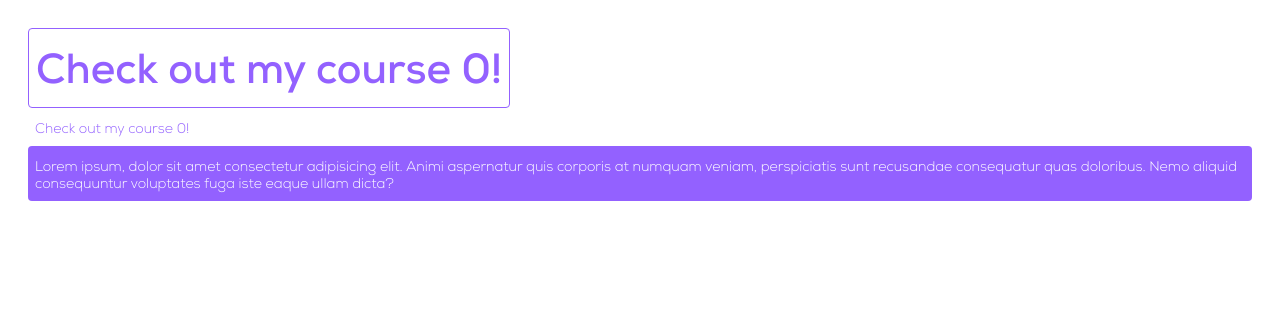
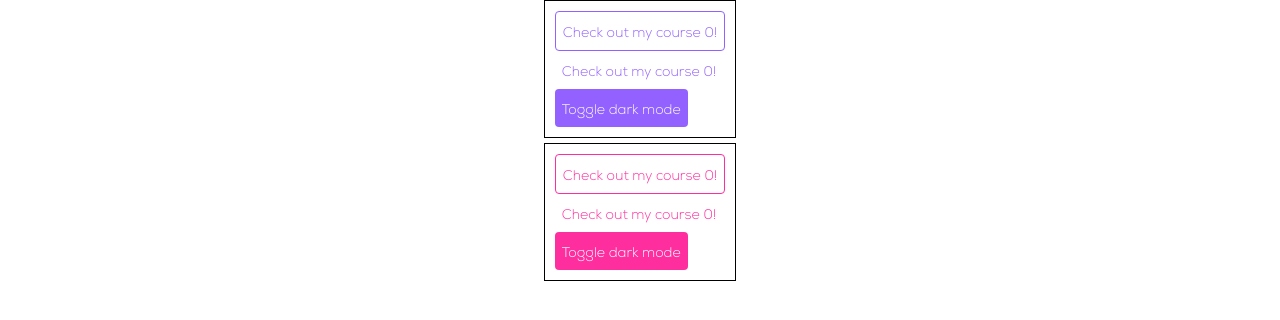
Before and after one commit to the-eternal-newbie/minimal-components, a React (Vite) app: page / in a window 1280 px wide. Shown: the top 320 px of the page. Built offline with nearby package versions, Linux system fonts and the light colour scheme.

Commit message:
feature: Add dark/secondary themes | Add support to color variables for button component

```diff
--- a/src/App.css
+++ b/src/App.css
@@ -13,3 +13,21 @@
 .card {
     padding: 4em;
 }
+
+.App {
+    width: 100vw;
+    height: 100vh;
+    display: flex;
+    flex-direction: column;
+    justify-content: start;
+    align-items: center;
+    margin: 0;
+    padding: 0;
+    position: absolute;
+    top: 0;
+    left: 0;
+}
+
+.App.dark {
+    background-color: #121212;
+}
--- a/src/App.tsx
+++ b/src/App.tsx
@@ -6,9 +6,10 @@ import { Button, Label } from './components';
 
 function App() {
     const [count, setCount] = useState(0);
+    const [darkMode, setDarkMode] = useState(false);
 
     return (
-        <div className="App">
+        <div className={`App ${darkMode ? 'dark' : ''}`}>
             {/* <Navbar>
                 <Container containerType="flex" direction="row">
                     <Label>01. About</Label>
@@ -32,20 +33,44 @@ function App() {
                     <Label>Check out my course {count}!</Label>
                 </Button>
             </Container> */}
+            <div style={{ border: '1px solid black', padding: '10px' }}>
+                <Button buttonType="outlined" darkMode={darkMode} onClick={() => setCount(count => count + 1)}>
+                    <Label>Check out my course {count}!</Label>
+                </Button>
+                <Button buttonType="text" darkMode={darkMode} onClick={() => setCount(count => count + 1)}>
+                    <Label>Check out my course {count}!</Label>
+                </Button>
+                <Button buttonType="filled" darkMode={darkMode} onClick={() => setDarkMode(prev => !prev)}>
+                    <Label>Toggle dark mode</Label>
+                </Button>
+            </div>
 
-            <Button buttonType="outlined" darkMode onClick={() => setCount(count => count + 1)}>
-                <Label type="header-4">Check out my course {count}!</Label>
-            </Button>
-            <Button buttonType="text" darkMode onClick={() => setCount(count => count + 1)}>
-                <Label>Check out my course {count}!</Label>
-            </Button>
-            <Button buttonType="filled" onClick={() => setCount(count => count + 1)}>
-                <Label>
-                    Lorem ipsum, dolor sit amet consectetur adipisicing elit. Animi aspernatur quis corporis at numquam
-                    veniam, perspiciatis sunt recusandae consequatur quas doloribus. Nemo aliquid consequuntur
-                    voluptates fuga iste eaque ullam dicta?
-                </Label>
-            </Button>
+            <div style={{ border: '1px solid black', padding: '10px', marginTop: '5px' }}>
+                <Button
+                    buttonType="outlined"
+                    darkMode={darkMode}
+                    theme="secondary"
+                    onClick={() => setCount(count => count + 1)}
+                >
+                    <Label>Check out my course {count}!</Label>
+                </Button>
+                <Button
+                    buttonType="text"
+                    darkMode={darkMode}
+                    theme="secondary"
+                    onClick={() => setCount(count => count + 1)}
+                >
+                    <Label>Check out my course {count}!</Label>
+                </Button>
+                <Button
+                    buttonType="filled"
+                    darkMode={darkMode}
+                    theme="secondary"
+                    onClick={() => setDarkMode(prev => !prev)}
+                >
+                    <Label>Toggle dark mode</Label>
+                </Button>
+            </div>
         </div>
     );
 }
--- a/src/components/Button/Button.scss
+++ b/src/components/Button/Button.scss
@@ -1,7 +1,27 @@
 @import '../../scss/_mixins.scss';
 @import '../../scss/_colors.scss';
 
+$min-color-btn: var(--min-color-white, $min-color-white);
+$min-bg-color-btn: var(--min-color-primary, $min-color-primary);
+$min-color-txt-btn: var(--min-color-primary, $min-color-primary);
+$min-color-out-btn: get-var(--min-color-primary, $min-color-primary);
+
+$min-dark-color-btn: var(--min-color-primary-dark, $min-color-primary-dark);
+$min-dark-bg-color-btn: var(--min-color-primary-dark, $min-color-primary-dark);
+$min-dark-sec-color-btn: var(--min-color-primary-darker, $min-color-primary-darker);
+
+$min-bg-color-btn-sc: var(--min-color-secondary, $min-color-secondary);
+$min-color-txt-btn-sc: var(--min-color-secondary, $min-color-secondary);
+$min-color-out-btn-sc: get-var(--min-color-secondary, $min-color-secondary);
+
+$min-dark-color-btn-sc: var(--min-color-secondary-dark, $min-color-secondary-dark);
+$min-dark-bg-color-btn-sc: var(--min-color-secondary-dark, $min-color-secondary-dark);
+$min-dark-sec-color-btn-sc: var(--min-color-secondary-darker, $min-color-secondary-darker);
+
 .minimal-button {
+    border: none;
+    background: none;
+
     width: fit-content;
     border-radius: 4px;
     display: flex;
@@ -15,47 +35,153 @@
     &[disabled] {
         cursor: not-allowed;
 
+        &.filled,
         &.filled:hover {
             box-shadow: none;
+            color: var(--min-color-disabled-secondary, $min-color-disabled-secondary);
+            background-color: var(--min-color-disabled-primary, $min-color-disabled-primary);
         }
 
+        &.outlined,
         &.outlined:hover {
             background: none;
+            color: var(--min-color-disabled-secondary, $min-color-disabled-secondary);
+            border: 1px solid var(--min-color-disabled-secondary, $min-color-disabled-secondary);
+        }
+
+        &.text,
+        &.text:hover {
+            color: var(--min-color-disabled-secondary, $min-color-disabled-secondary);
         }
     }
+}
 
-    &.text {
-        color: var(--re-use-color-primary, $re-use-color-primary);
+.minimal-button.filled {
+    color: var(--min-color-btn, $min-color-btn);
+    background-color: var(--min-bg-color-btn, $min-bg-color-btn);
+
+    &:hover {
+        box-shadow: 0px 2px 2px rgba(0, 0, 0, 0.3), 0px 1px 3px 1px rgba(0, 0, 0, 0.15);
+    }
+
+    &:active {
+        box-shadow: none;
+    }
+
+    &.dark {
+        color: var(--min-color-black, $min-color-black);
+        background-color: var(--min-dark-bg-color-btn, $min-dark-bg-color-btn);
 
         &:hover {
-            color: var(--re-use-color-secondary, $re-use-color-secondary);
-        }
-    }
-
-    &.filled {
-        @include theme-colors-filled;
-
-        &:hover {
-            box-shadow: 0px 2px 2px rgba(0, 0, 0, 0.3), 0px 1px 3px 1px rgba(0, 0, 0, 0.15);
+            color: var(--min-color-btn, $min-color-btn);
+            background-color: var(--min-dark-sec-color-btn, $min-dark-sec-color-btn);
         }
 
         &:active {
-            box-shadow: none;
+            background-color: var(--min-bg-color-btn, $min-bg-color-btn);
         }
     }
+}
 
+.minimal-button.text {
+    color: var(--min-color-txt-btn, $min-color-txt-btn);
 
-    &.outlined {
-        @include theme-colors-outlined;
+    &:hover {
+        color: var(--min-color-secondary, $min-color-secondary);
+    }
+
+    &.dark {
+        color: var(--min-dark-color-btn, $min-dark-color-btn);
 
         &:hover {
-            @include safe-transparentize('background', 0.95, --re-use-color-primary, $re-use-color-primary);
+            color: var(--min-color-btn, $min-color-btn);
+        }
+    }
+}
+
+.minimal-button.outlined {
+    color: var(--min-color-out-btn, $min-color-out-btn);
+    border: 1px solid var(--min-color-out-btn, $min-color-out-btn);
+    background-color: transparent;
+
+    &:hover {
+        @include safe-transparentize('background', 0.90, --min-color-out-btn, $min-color-out-btn);
+    }
+
+    &:active {
+        border-color: var(--min-color-out-btn, $min-color-out-btn);
+        @include safe-transparentize('background', 0.85, --min-color-out-btn, $min-color-out-btn);
+    }
+
+    &.dark {
+        color: var(--min-color-btn, $min-color-btn);
+        border: 1px solid var(--min-color-btn, $min-color-btn);
+
+        &:hover {
+            @include safe-transparentize('background', 0.70, --min-color-out-btn, $min-color-out-btn);
         }
 
         &:active {
-            @include safe-transparentize('background', 0.90, --re-use-color-primary, $re-use-color-primary);
-
-            border-color: var(--re-use-color-primary, $re-use-color-primary);
+            @include safe-transparentize('background', 0.55, --min-color-out-btn, $min-color-out-btn);
         }
     }
 }
+
+.minimal-button.filled.secondary {
+    background-color: var(--min-bg-color-btn-sc, $min-bg-color-btn-sc);
+
+    &.dark {
+        background-color: var(--min-dark-bg-color-btn-sc, $min-dark-bg-color-btn-sc);
+
+        &:hover {
+            background-color: var(--min-dark-sec-color-btn-sc, $min-dark-sec-color-btn-sc);
+        }
+
+        &:active {
+            background-color: var(--min-bg-color-btn-sc, $min-bg-color-btn-sc);
+        }
+    }
+}
+
+.minimal-button.text.secondary {
+    color: var(--min-color-txt-btn-sc, $min-color-txt-btn-sc);
+
+    &:hover {
+        color: var(--min-color-primary, $min-color-primary);
+    }
+
+    &.dark {
+        color: var(--min-dark-color-btn-sc, $min-dark-color-btn-sc);
+
+        &:hover {
+            color: var(--min-color-btn, $min-color-btn);
+        }
+    }
+}
+
+.minimal-button.outlined.secondary {
+    color: var(--min-color-out-btn-sc, $min-color-out-btn-sc);
+    border: 1px solid var(--min-color-out-btn-sc, $min-color-out-btn-sc);
+
+    &:hover {
+        @include safe-transparentize('background', 0.90, --min-color-out-btn-sc, $min-color-out-btn-sc);
+    }
+
+    &:active {
+        border-color: var(--min-color-out-btn-sc, $min-color-out-btn-sc);
+        @include safe-transparentize('background', 0.85, --min-color-out-btn-sc, $min-color-out-btn-sc);
+    }
+
+    &.dark {
+        color: var(--min-color-btn, $min-color-btn);
+        border: 1px solid var(--min-color-btn, $min-color-btn);
+
+        &:hover {
+            @include safe-transparentize('background', 0.70, --min-color-out-btn-sc, $min-color-out-btn-sc);
+        }
+
+        &:active {
+            @include safe-transparentize('background', 0.55, --min-color-out-btn-sc, $min-color-out-btn-sc);
+        }
+    }
+}
--- a/src/components/Button/Button.tsx
+++ b/src/components/Button/Button.tsx
@@ -4,22 +4,23 @@ import './Button.scss';
 
 type ButtonTypes = 'text' | 'tonal' | 'filled' | 'outlined' | 'elevated';
 
-export interface IButton extends React.HTMLProps<HTMLDivElement> {
+export interface IButton extends React.HTMLProps<HTMLButtonElement> {
+    buttonType?: ButtonTypes;
     darkMode?: boolean;
-    buttonType?: ButtonTypes;
     style?: React.CSSProperties;
+    theme?: 'primary' | 'secondary';
 }
 
 const Button: FC<IButton> = (props: IButton) => {
-    const { children, className, darkMode, buttonType = 'filled' } = props;
+    const { children, className, darkMode, buttonType = 'filled', theme = 'primary', ...rest } = props;
 
     const colorScheme = darkMode ? 'dark' : 'light';
-    const baseClassName = classNames('button', buttonType, className);
+    const baseClassName = classNames('button', buttonType, colorScheme, theme, className);
 
     return (
-        <div {...props} className={baseClassName} style={{ colorScheme }}>
+        <button {...rest} type="button" role="button" className={baseClassName}>
             {children}
-        </div>
+        </button>
     );
 };
 
--- a/src/scss/_colors.scss
+++ b/src/scss/_colors.scss
@@ -15,18 +15,23 @@ $black-300: #6a696b;
 $black-400: #424144;
 $black-500: #1e1d20;
 
-$green-100: #96f1bf;
-$green-200: #7ef3af;
-$green-300: #63f49e;
-$green-400: #45f58a;
-$green-500: #0cf574;
+$pink-100: #fc9cd5;
+$pink-200: #fd87c9;
+$pink-300: #fe6fbc;
+$pink-400: #ff54ae;
+$pink-500: #ff2e9e;
 
 
-$re-use-color-primary: $purple-500;
-$re-use-color-secondary: $green-500;
+$min-color-primary: $purple-500;
+$min-color-primary-dark: $purple-100;
+$min-color-primary-darker: $purple-300;
 
-$re-use-color-dark: $black-500;
-$re-use-color-light: $white-100;
+$min-color-secondary: $pink-500;
+$min-color-secondary-dark: $pink-100;
+$min-color-secondary-darker: $pink-300;
 
-$re-use-color-disabled-primary: $white-300;
-$re-use-color-disabled-secondary: $black-300;
+$min-color-black: $black-500;
+$min-color-white: $white-100;
+
+$min-color-disabled-primary: $white-300;
+$min-color-disabled-secondary: $black-300;
--- a/src/scss/_mixins.scss
+++ b/src/scss/_mixins.scss
@@ -10,23 +10,13 @@
     }
 }
 
-@mixin theme-colors-filled {
-    color: var(--re-use-color-light, $re-use-color-light);
-    background-color: var(--re-use-color-primary, $re-use-color-primary);
 
-    &[disabled] {
-        color: var(--re-use-color-disabled-secondary, $re-use-color-disabled-secondary);
-        background-color: var(--re-use-color-disabled-primary, $re-use-color-disabled-primary);
+@function get-var($variable, $fallback) {
+    @if variable-exists($variable) {
+        @return $variable;
+    }
+
+    @else {
+        @return $fallback;
     }
 }
-
-@mixin theme-colors-outlined {
-    color: var(--re-use-color-primary, $re-use-color-primary);
-    border: 1px solid var(--re-use-color-primary, $re-use-color-primary);
-    background-color: transparent;
-
-    &[disabled] {
-        color: var(--re-use-color-disabled-secondary, $re-use-color-disabled-secondary);
-        border: 1px solid var(--re-use-color-disabled-secondary, $re-use-color-disabled-secondary);
-    }
-}
```
